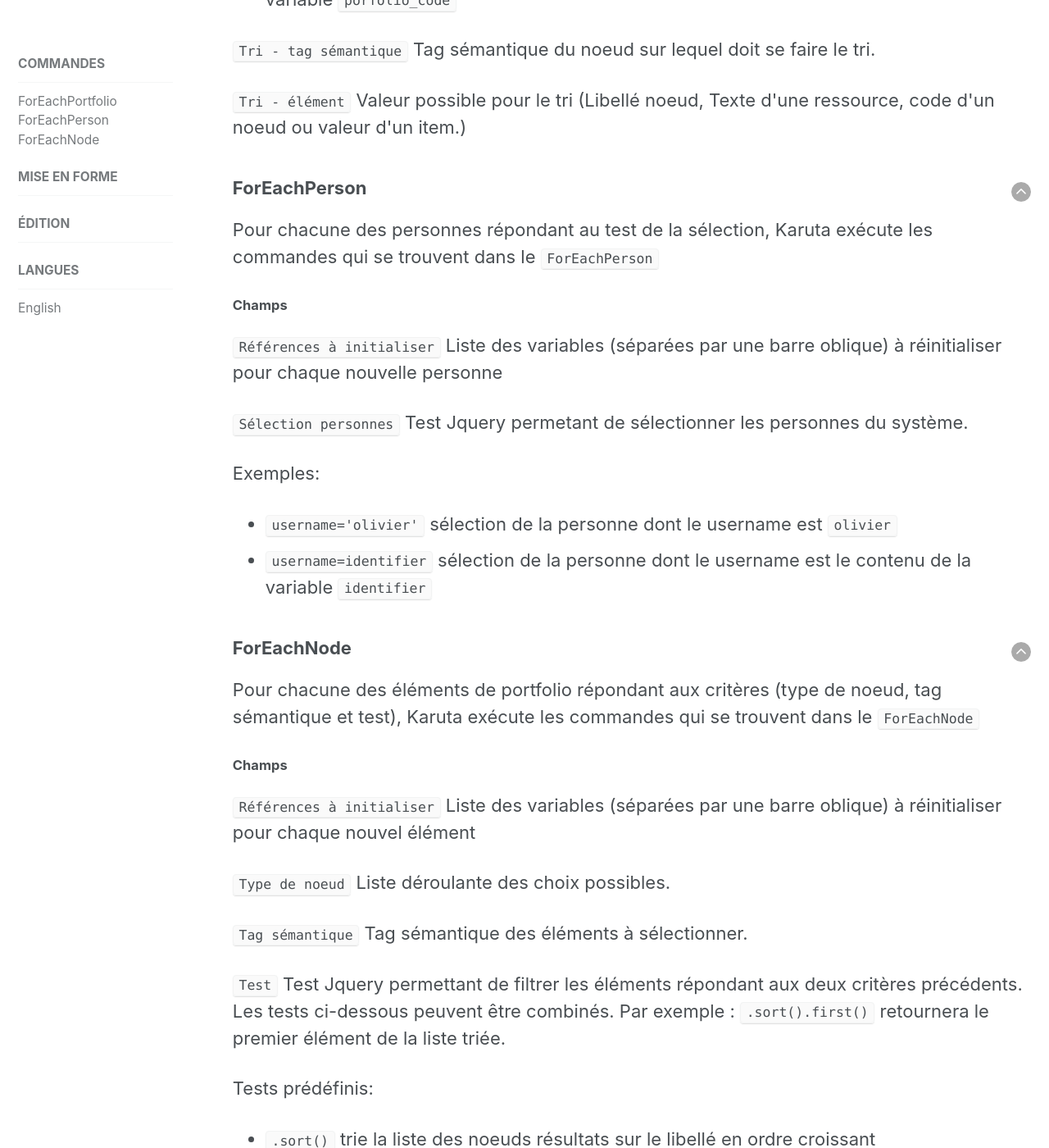
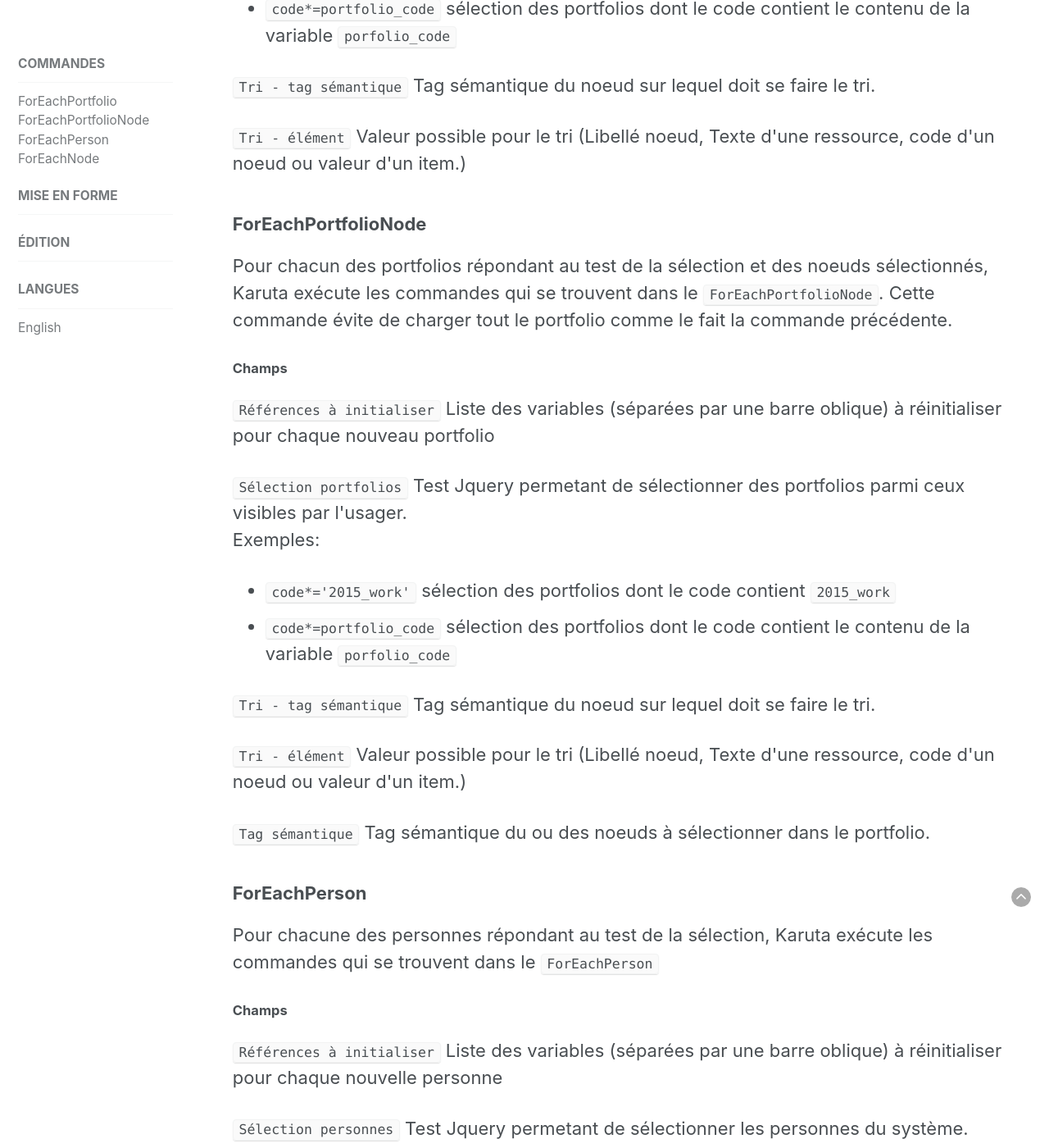
Before and after one commit to karutaproject/karuta-frontend-documentation, a Jekyll site: the page built from _pages/report_fr.html, in a window 1280 px wide and 1400 px high, scrolled down 1006 px. Shown: the whole window at 82% size. Built offline with Jekyll 4.4.1, drawn with Linux system fonts in a browser that asks for light colours.

Commit message:
forEachPortfolioNode

```diff
--- a/_data/navigation.yml
+++ b/_data/navigation.yml
@@ -36,6 +36,8 @@
     children:
       - title: "ForEachPortfolio"
         url: /report_fr#for-each-portfolio
+      - title: "ForEachPortfolioNode"
+        url: /report_fr#for-each-portfolio-node
       - title: "ForEachPerson"
         url: /report_fr#for-each-person
       - title: "ForEachNode"
--- a/_pages/report_fr.html
+++ b/_pages/report_fr.html
@@ -10,6 +10,7 @@
 <ul>
 
 	<li><code><a href='#for-each-portfolio'>ForEachPortfolio</a></code></li>
+	<li><code><a href='#for-each-portfolio-node'>ForEachPortfolioNode</a></code></li>
 	<li><code><a href='#for-each-person'>ForEachPerson</a></code></li>
 	<li><code><a href='#for-each-node'>ForEachNode</a></code></li>
 </ul>
@@ -31,6 +32,24 @@
 	</p>
 	<p><code>Tri - tag sémantique</code> Tag sémantique du noeud sur lequel doit se faire le tri.</p>
 	<p><code>Tri - élément</code> Valeur possible pour le tri (Libellé noeud, Texte d'une ressource, code d'un noeud ou valeur d'un item.)</p>
+</article>
+
+<article>
+	<h3 id='for-each-portfolio-node'>ForEachPortfolioNode</h3>
+	<p>Pour chacun des portfolios répondant au test de la sélection et des noeuds sélectionnés, Karuta exécute les commandes qui se trouvent dans le <code>ForEachPortfolioNode</code>. Cette commande évite de charger tout le portfolio comme le fait la commande précédente.</p>
+	<h4>Champs</h4>
+	<p><code>Références à initialiser</code> Liste des variables (séparées par une barre oblique) à réinitialiser pour chaque nouveau portfolio</p>
+	<p>
+		<code>Sélection portfolios</code> Test Jquery permetant de sélectionner des portfolios parmi ceux visibles par l'usager.
+		<br/>Exemples:
+		<ul>
+			<li><code>code*='2015_work'</code> sélection des portfolios dont le code contient <code>2015_work</code></li>
+			<li><code>code*=portfolio_code</code> sélection des portfolios dont le code contient le contenu de la variable <code>porfolio_code</code></li>
+		</ul>
+	</p>
+	<p><code>Tri - tag sémantique</code> Tag sémantique du noeud sur lequel doit se faire le tri.</p>
+	<p><code>Tri - élément</code> Valeur possible pour le tri (Libellé noeud, Texte d'une ressource, code d'un noeud ou valeur d'un item.)</p>
+	<p><code>Tag sémantique</code>  Tag sémantique du ou des noeuds à sélectionner dans le portfolio.</p>
 </article>
 
 <article>
```
